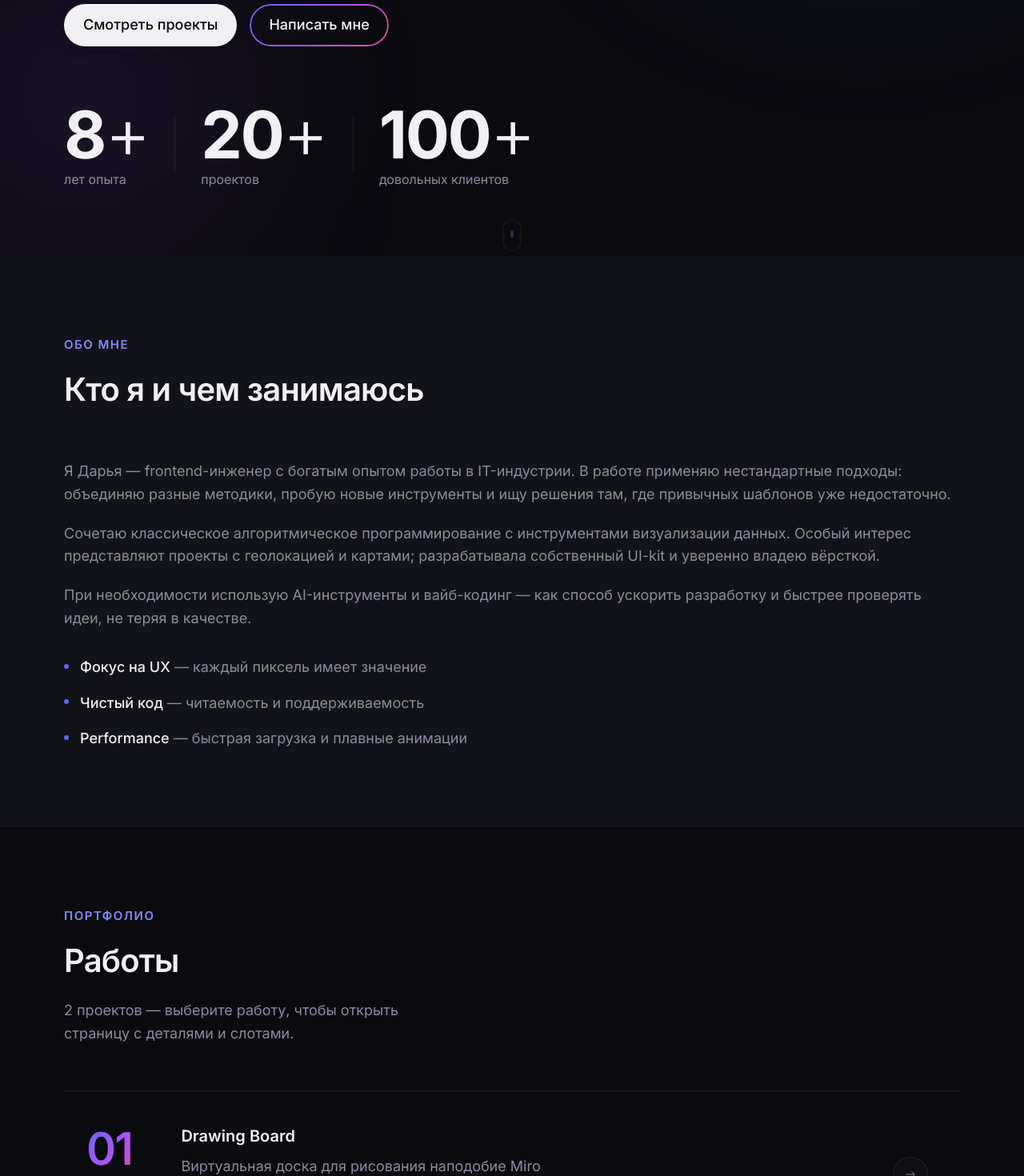
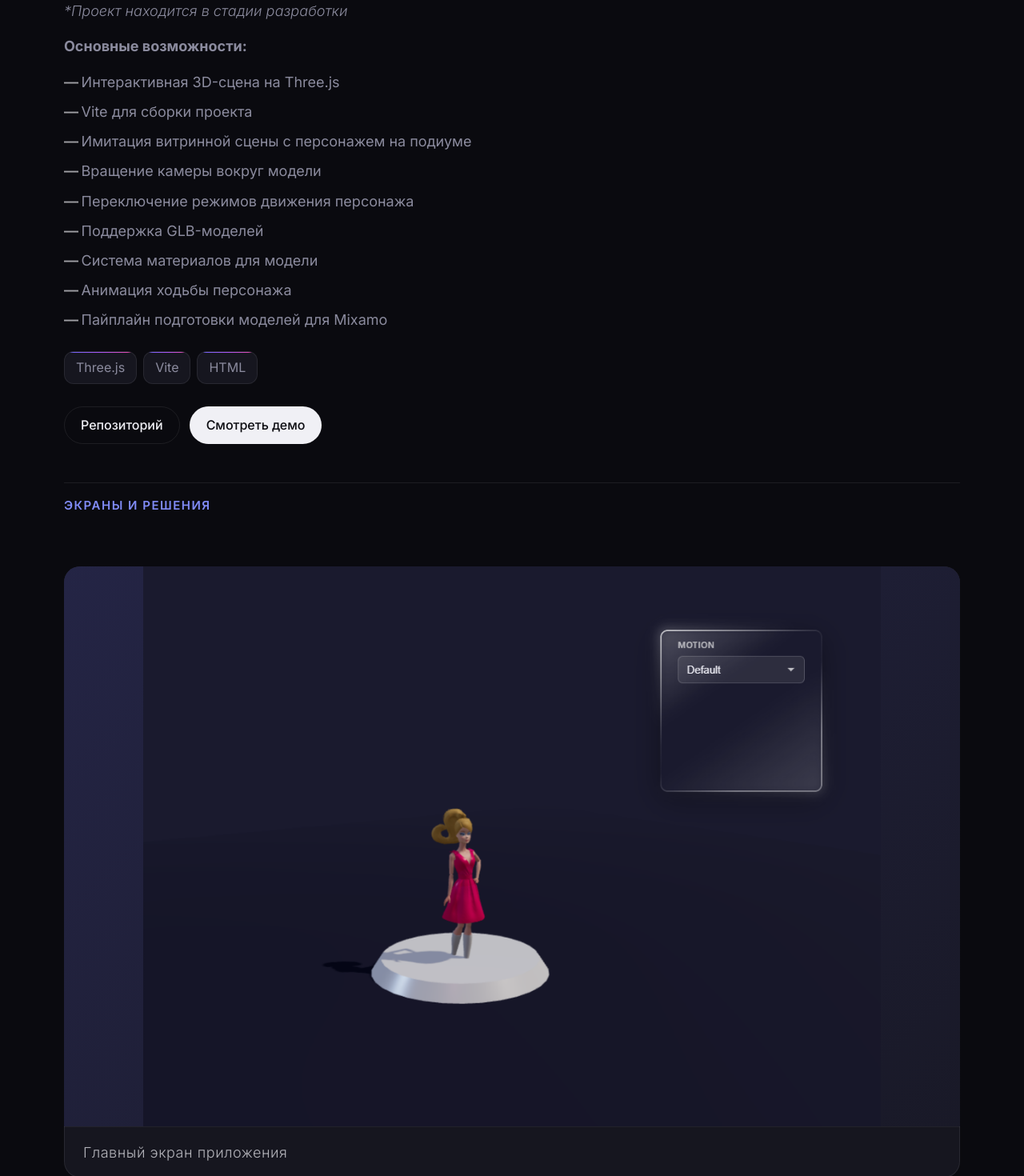
Before and after one commit to MarkovaDA/Portfolio, a React (Vite) app: page /projects/barbie-model in a window 1280 px wide. Before the commit this address led to /. Shown: the part 480-1950 px from the top of the page at 80% size. Built offline with nearby package versions, Linux system fonts and the light colour scheme; a web font is replaced by a local one.

Commit message:
Добавлена информация о проекте 3D Barbie Model

```diff
--- a/src/data.ts
+++ b/src/data.ts
@@ -76,7 +76,7 @@ export const projects: Project[] = [
   {
     slug: 'file-manager',
     title: 'File Manager',
-    description: 'Файловый менеджер,реализованный на React',
+    description: 'Файловый менеджер, реализованный на React',
     fullDescription: `
      Учебный React-проект, совмещающий в себе функции проводника файлов: слева дерево папок, справа содержимое выбранной директории, между ними изменяемый разделитель.
      Можно создавать файлы и папки через контекстное меню.
@@ -87,35 +87,34 @@ export const projects: Project[] = [
       </b>
      </p>
      <ul>
-        <li>Дерево папок (TreeView)
+        <li>Дерево папок (TreeView):
         Отображение вложенной структуры проекта.
         Раскрытие и сворачивание папок по клику.
         Выделение выбранного узла.
         Поддержка клавиатуры: активация узла через Enter и Space.
         Иконки для папок и файлов (Material UI Icons) с цветовой индикацией по типу файла.
         </li>
-        <li>Проводник файлов (FileExplorer)
+        <li>Проводник файлов (FileExplorer):
         Показ содержимого выбранной папки в виде плиток.
         Отображение пустого состояния, если в папке нет элементов.
         Иконки файлов и папок, согласованные с деревом слева.
         </li>
-        <li>Контекстное меню
+        <li>Контекстное меню:
         Открывается по правому клику в области проводника.
         Пункты: «Создать файл» и «Создать папку».
         Закрывается по клику вне меню или по Escape.
         Реализовано через хук useContextMenu.
         </li>
-        <li>Создание файлов и папок
+        <li>Создание файлов и папок:
         Имя вводится через стандартный window.prompt.
         Проверка на пустое имя.
         Проверка на дубликаты в текущей папке (без учёта регистра).
         Новые элементы сразу появляются в дереве и в списке файлов.
         </li>
-        <li>Разделитель панелей (SplitView)
+        <li>Разделитель панелей (SplitView):
         Экран делится на левую и правую области.
         Ширину левой панели можно менять перетаскиванием разделителя.
         Заданы минимальные размеры панелей, чтобы интерфейс оставался читаемым.
-        Архитектура
         </li>
       </ul>
     `,
@@ -132,6 +131,46 @@ export const projects: Project[] = [
         description: 'Технологический стек: React + TypeScript + Vite'
       }
     }],
+  },
+  {
+    slug: 'barbie-model',
+    title: '3D Barbie Model',
+    description: 'Интерактивная 3D-сцена на Three.js и Vite для просмотра 3D-модели Barbie',
+    fullDescription: `
+    ThreeJSBarbieModel — веб-приложение для интерактивного просмотра 3D-моделей Barbie и других женских персонажей в браузере. Проект построен на Three.js и Vite и имитирует витринную сцену: персонаж стоит на белом подиуме в затемнённом пространстве с мягким освещением, а пользователь может вращать камеру вокруг модели и переключать режимы движения.
+    <br /><br />
+    <p>
+      <i>*Проект находится в стадии разработки</i>
+    </p>
+    <p>
+        <b>
+          Основные возможности:
+        </b>
+      </p>
+      <ul>
+        <li>Интерактивная 3D-сцена на Three.js</li>
+        <li>Vite для сборки проекта</li>
+        <li>Имитация витринной сцены с персонажем на подиуме</li>
+        <li>Вращение камеры вокруг модели</li>
+        <li>Переключение режимов движения персонажа</li>
+        <li>Поддержка GLB-моделей</li>
+        <li>Система материалов для модели</li>
+        <li>Анимация ходьбы персонажа</li>
+        <li>Пайплайн подготовки моделей для Mixamo</li>
+    `,
+    tags: ['Three.js', 'Vite', 'HTML'],
+    repoUrl: 'https://github.com/MarkovaDA/ThreeJSBarbieModel/',
+    publicUrl: 'https://markovada.github.io/ThreeJSBarbieModel/',
+    slots: [{
+      id: 'main',
+      label: 'Главный экран приложения',
+      summary: 'Интерфейс состоит из 3D-сцены и панели управления',
+      image: 'images/barbie-model-demo.png',
+      techStack: {
+        title: 'TypeScript, Pixi.JS, CanvasKit, Skia, Vite',
+        description: 'Технологический стек: Three.js + HTML + Vite',
+      }
+    }]
   }
 ]
 
```
Also changed, not shown: public/images/barbie-model-demo.png (added).
